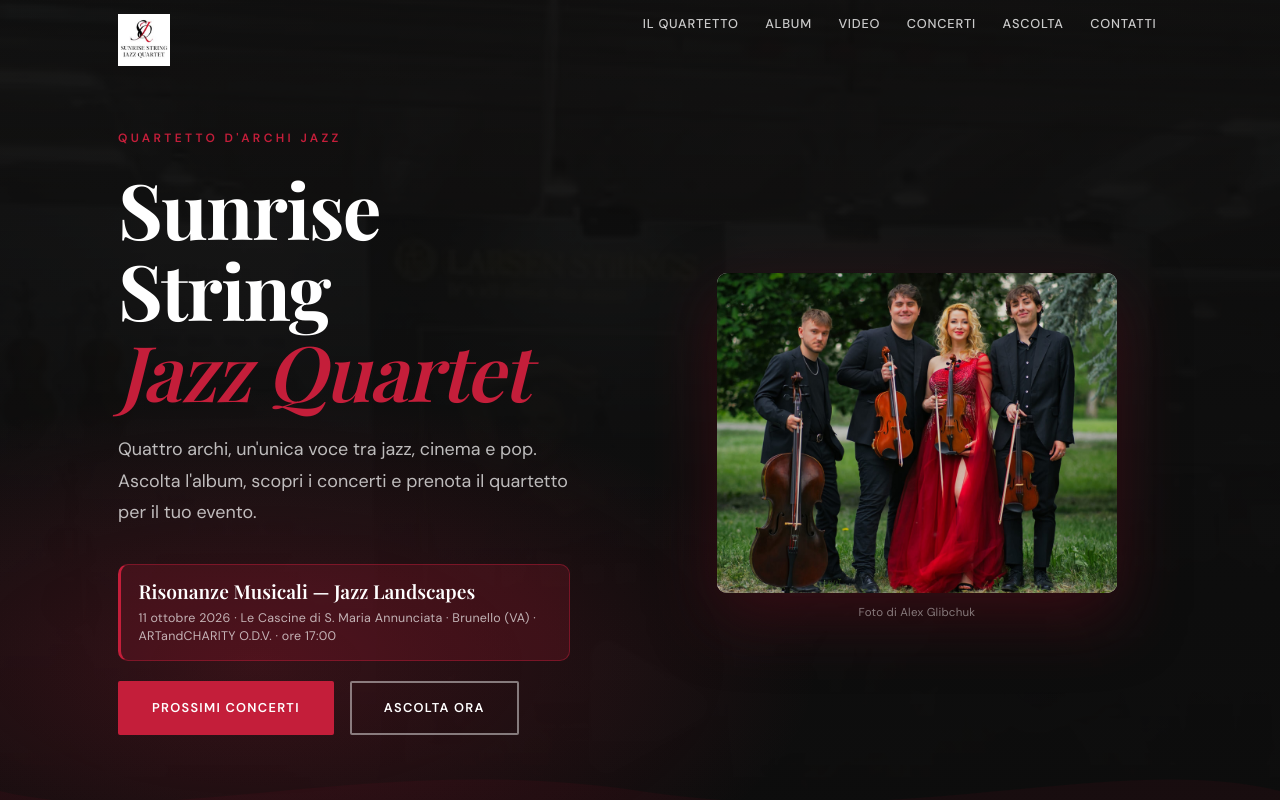
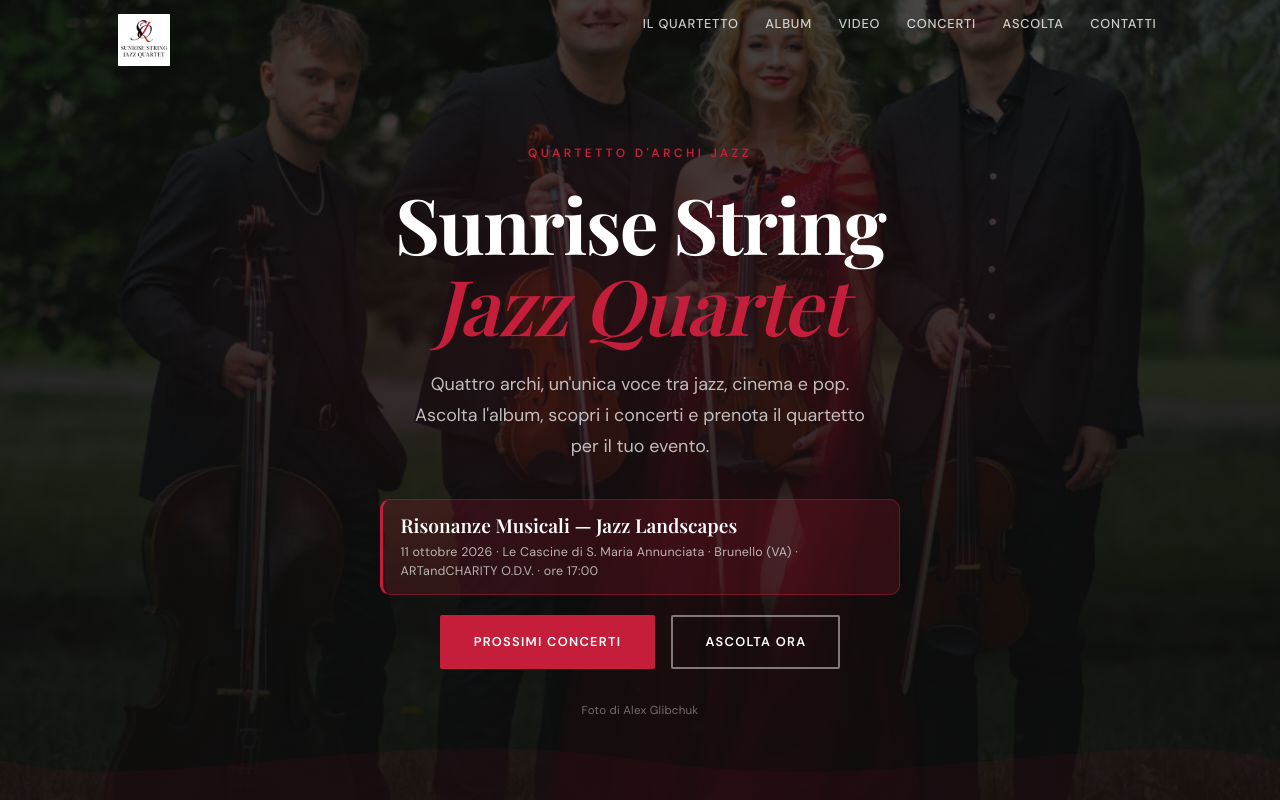
Before and after one commit to danielkhelz/sunrise-string-jazz-quartet, a plain HTML site: page index.html in a window 1280 px wide. Shown: the top 800 px of the page. Drawn offline with nearby package versions, Linux system fonts and the light colour scheme; a web font is replaced by a local one.

Commit message:
hero: foto promo come background cover con overlay nero opaco

```diff
--- a/css/style.css
+++ b/css/style.css
@@ -450,9 +450,8 @@ section[id] {
   width: 100%;
   height: 100%;
   object-fit: cover;
-  object-position: center 30%;
-  opacity: 0.35;
-  filter: saturate(0.85);
+  object-position: center center;
+  filter: saturate(0.9);
 }
 
 .hero__bg::after {
@@ -460,9 +459,8 @@ section[id] {
   position: absolute;
   inset: 0;
   background:
-    radial-gradient(ellipse 80% 60% at 20% 80%, rgba(196, 30, 58, 0.22) 0%, transparent 55%),
-    linear-gradient(180deg, rgba(13, 13, 13, 0.55) 0%, rgba(13, 13, 13, 0.88) 55%, var(--stage) 100%),
-    linear-gradient(90deg, rgba(13, 13, 13, 0.7) 0%, rgba(13, 13, 13, 0.55) 50%, rgba(13, 13, 13, 0.7) 100%);
+    radial-gradient(ellipse 70% 55% at 50% 40%, rgba(196, 30, 58, 0.12) 0%, transparent 60%),
+    linear-gradient(180deg, rgba(13, 13, 13, 0.72) 0%, rgba(13, 13, 13, 0.82) 45%, rgba(13, 13, 13, 0.92) 100%);
 }
 
 .hero__wave {
@@ -484,19 +482,18 @@ section[id] {
 .hero__layout {
   position: relative;
   z-index: 1;
-  display: grid;
-  grid-template-columns: repeat(2, minmax(0, 1fr));
-  gap: clamp(2rem, 5vw, 4rem);
+  display: flex;
   align-items: center;
-  justify-items: center;
+  justify-content: center;
   padding-block: 3rem 4rem;
   width: 100%;
   min-width: 0;
+  min-height: calc(100svh - var(--header-h));
 }
 
 .hero__content {
   width: 100%;
-  max-width: 520px;
+  max-width: 640px;
   min-width: 0;
   text-align: center;
 }
@@ -591,9 +588,9 @@ section[id] {
 }
 
 .hero__photo-credit {
-  margin-top: 0.65rem;
+  margin-top: 1.5rem;
   font-size: 0.72rem;
-  color: rgba(255, 255, 255, 0.45);
+  color: rgba(255, 255, 255, 0.4);
   text-align: center;
   letter-spacing: 0.02em;
 }
@@ -2087,31 +2084,14 @@ body.menu-open .ssjq-scroll-up {
 }
 
 @media (min-width: 1025px) {
-  .hero__layout {
-    grid-template-columns: repeat(2, minmax(0, 1fr));
-    justify-items: center;
-  }
-
   .hero__content {
-    justify-self: end;
-    max-width: 500px;
-    padding-right: clamp(1rem, 3vw, 2.5rem);
-    text-align: left;
-  }
-
-  .hero__album {
-    justify-self: start;
-    padding-left: clamp(1rem, 3vw, 2.5rem);
+    max-width: 680px;
   }
 
   .hero__subtitle {
     font-size: 1.12rem;
-    margin-inline: 0;
-  }
-
-  .hero__cta { justify-content: flex-start; }
-  .hero__badge { margin-inline: 0; }
-  .hero__upcoming { margin-inline: 0; }
+    margin-inline: auto;
+  }
 
   .about__text p { font-size: 1.06rem; }
 
@@ -2246,7 +2226,6 @@ body.menu-open .ssjq-scroll-up {
 
 /* Responsive — tablet */
 @media (max-width: 1024px) {
-  .hero__layout,
   .about__grid,
   .album__grid,
   .video__featured,
@@ -2258,11 +2237,6 @@ body.menu-open .ssjq-scroll-up {
   .hero {
     min-height: max(640px, 100svh);
   }
-
-  .hero__album,
-  .hero__visual { order: -1; }
-  .hero__vinyl,
-  .hero__photo { max-width: min(300px, 72vw); margin-inline: auto; }
 
   .concert-spotlight { grid-template-columns: 1fr; }
   .concert-spotlight__img {
@@ -2759,14 +2733,10 @@ body.menu-open .ssjq-scroll-up {
   }
 
   .hero__layout {
-    grid-template-columns: minmax(0, 1fr) auto;
     padding-block: 0.65rem 0.75rem;
-    gap: 0.85rem;
-    align-items: center;
-  }
-
-  .hero__album,
-  .hero__visual { order: 0; }
+    min-height: auto;
+  }
+
   .hero__content {
     text-align: left;
     margin-inline: 0;
@@ -2805,12 +2775,6 @@ body.menu-open .ssjq-scroll-up {
 
   .hero__upcoming {
     display: none;
-  }
-
-  .hero__vinyl,
-  .hero__photo {
-    width: min(120px, 28vw);
-    max-width: min(120px, 28vw);
   }
 
   .hero__wave { display: none; }
--- a/index.html
+++ b/index.html
@@ -85,7 +85,7 @@
   <main>
     <section class="hero" id="home">
       <div class="hero__bg">
-        <img src="assets/gallery/cremona.jpg" alt="" class="hero__bg-img" loading="eager" fetchpriority="high">
+        <img src="assets/gallery/quartetto-promo-outdoor.jpg" alt="" class="hero__bg-img" loading="eager" fetchpriority="high">
       </div>
       <div class="hero__wave" aria-hidden="true">
         <svg viewBox="0 0 1200 120" preserveAspectRatio="none"><path d="M0,60 C150,120 350,0 600,60 C850,120 1050,0 1200,60 L1200,120 L0,120 Z" fill="currentColor" opacity="0.06"/></svg>
@@ -104,9 +104,6 @@
             <a href="#album-landscapes" class="btn btn--ghost btn--light">Ascolta ora</a>
           </div>
 
-        </div>
-        <div class="hero__visual">
-          <img src="assets/gallery/quartetto-promo-outdoor.jpg" alt="Sunrise String Jazz Quartet: Anna Glibchuk, Marcello Maria Pozzi, Daniel Calzone e Nicholas Stellati con i loro strumenti ad arco" class="hero__photo" width="1024" height="890" loading="eager" fetchpriority="high">
           <p class="hero__photo-credit">Foto di Alex Glibchuk</p>
         </div>
       </div>
```
